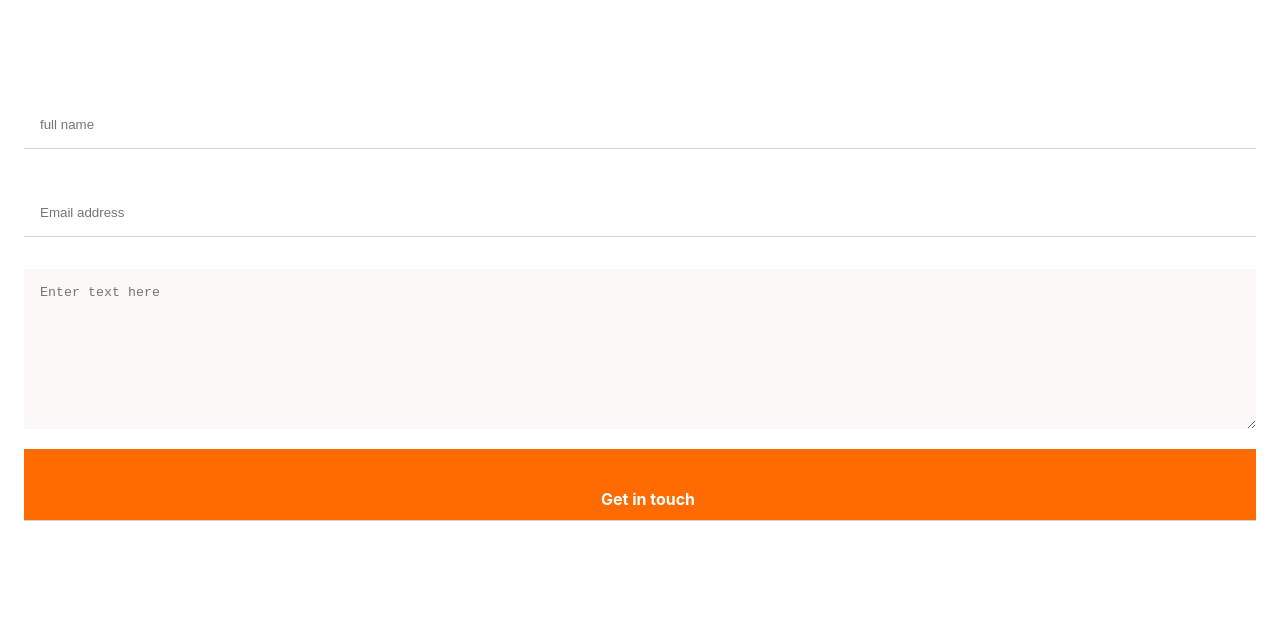
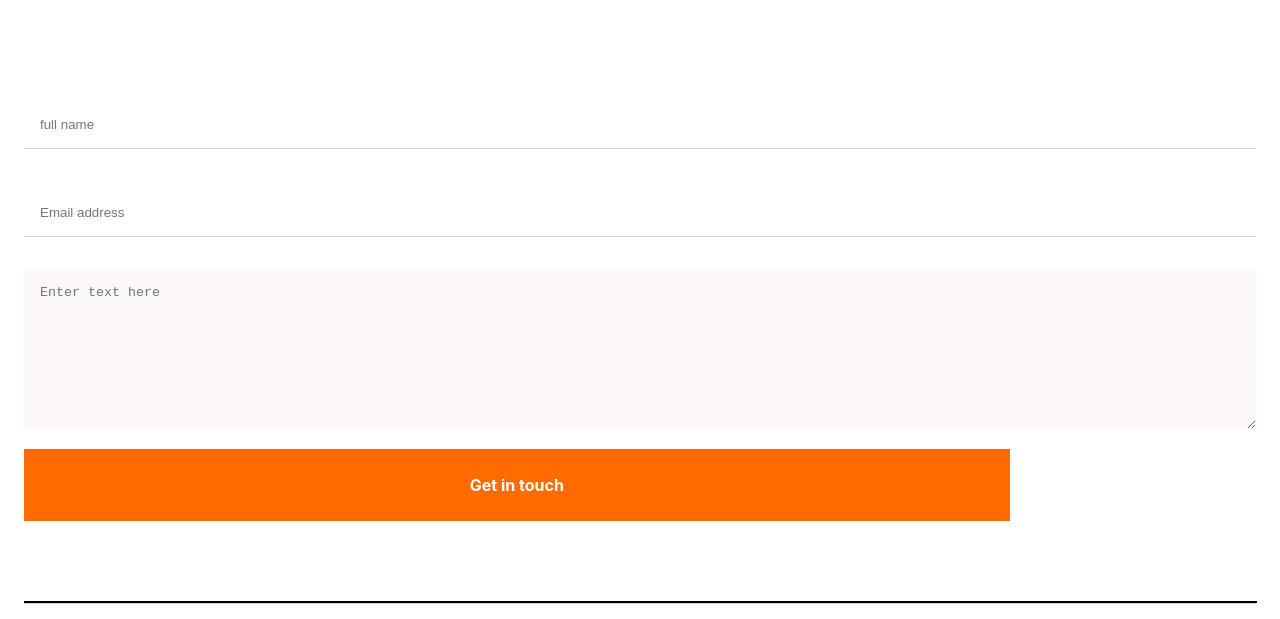
Before and after one commit to Abbas-Aljuaifari/code-pair-programing, a plain HTML site: page index.html in a window 1280 px wide. Shown: the part 5674-6293 px from the top of the page. Drawn offline with Linux system fonts and the light colour scheme.

Commit message:
Update index.html to change submit-btn

```diff
--- a/index.html
+++ b/index.html
@@ -303,7 +303,6 @@ don’t hesitate to contact me.
               placeholder="Email address"
               required
             />
-
             <textarea
               name="comments"
               id="comments"
@@ -311,10 +310,8 @@ don’t hesitate to contact me.
               placeholder="Enter text here"
             ></textarea>
             </fieldset>
-            <input class="submit-btn" type="submit" id="submit" name="submit" value="Get in touch" />
-            <small class="small hidden show"
-        >Please, enter valid Email: lower case only.</small
-        >
+            <!-- <input class="submit-btn" type="submit" id="submit" name="submit" value="Get in touch"/> -->
+            <button type="submit" class="submit-btn">Get in touch</button>
         </form>
         <svg alt="horizental line" class="contac-separator" width="795" height="2" viewBox="0 0 795 2" fill="none"
         xmlns="http://www.w3.org/2000/svg">
```
